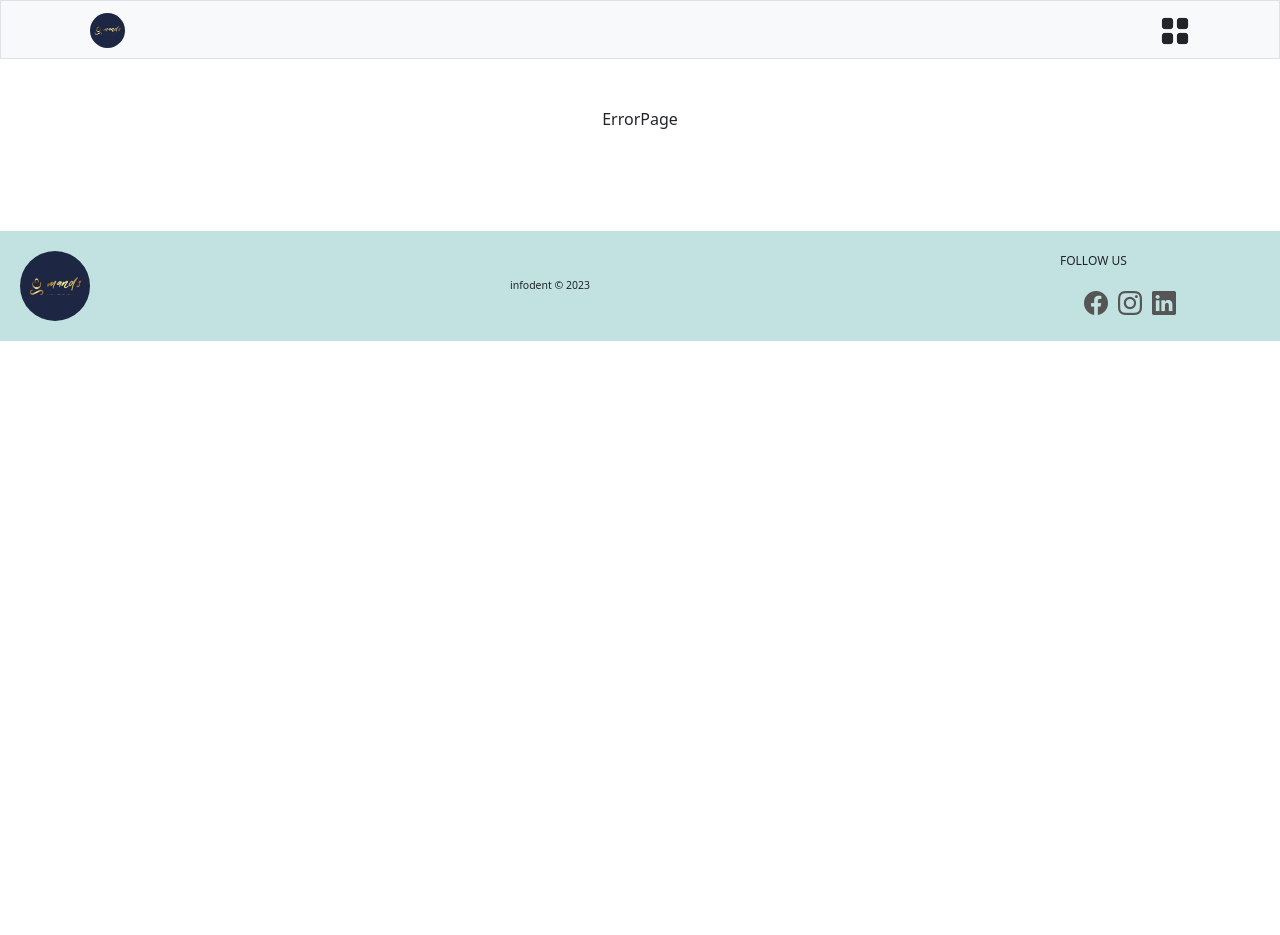
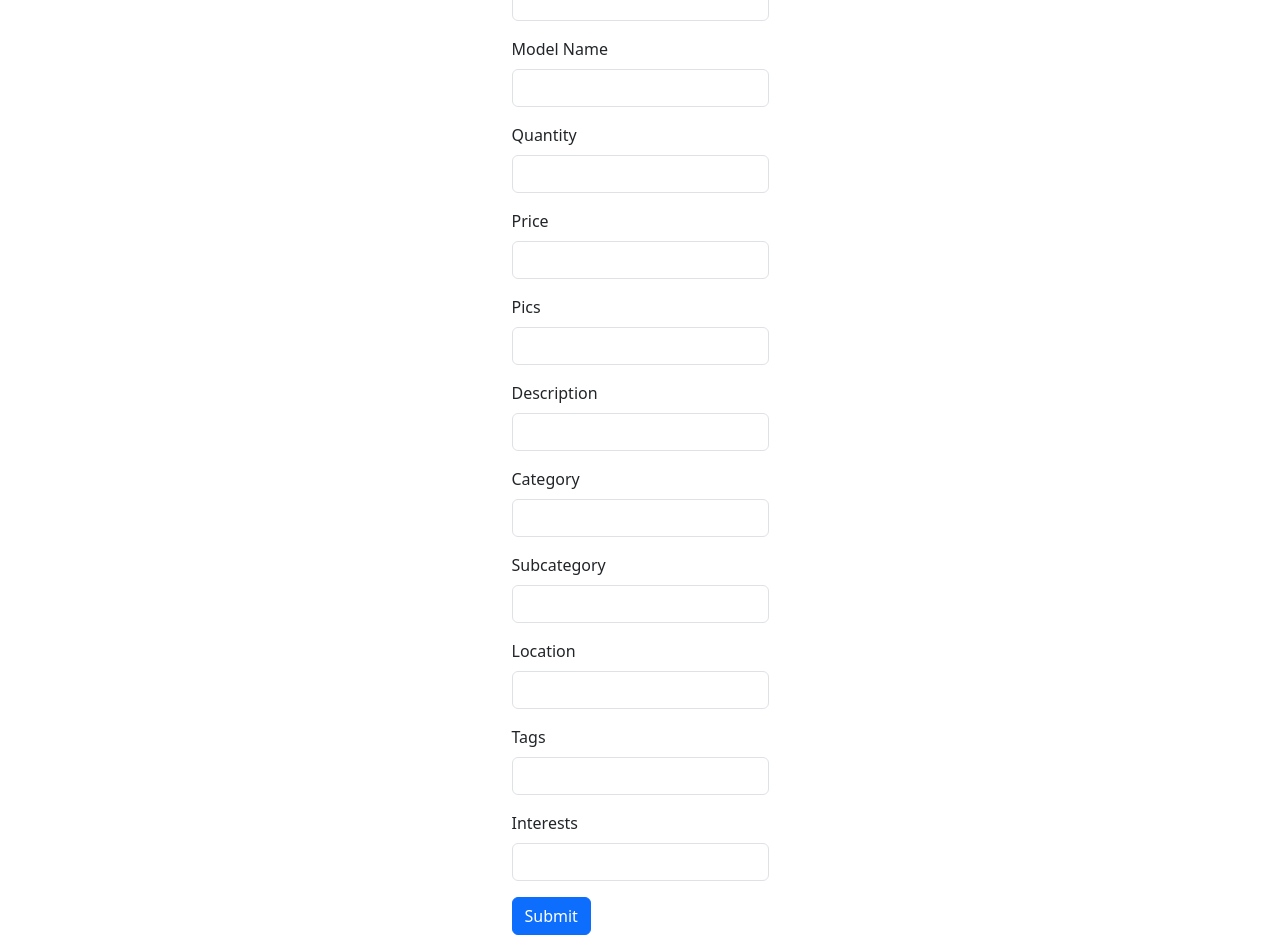
Before and after one commit to lucapipit/stocky_fe, a React (Create React App) app: page /formAnnouncement in a window 1280 px wide. Before the commit the page ends 800 px from the top, so only its background shows below. Built offline with nearby package versions, Linux system fonts and the light colour scheme.

Commit message:
modifiche

```diff
--- a/src/App.js
+++ b/src/App.js
@@ -17,7 +17,7 @@
       <Routes>
         <Route exact path="/" element={<HomePage />} />
         <Route path="/login" element={<LoginPage />} />
-        <Route path="/formAnnouncenent" element={<FormAnnouncement />} />
+        <Route path="/formAnnouncement" element={<FormAnnouncement />} />
         <Route path="/store" element={<StorePage />} />
         <Route path="/signin" element={<SigninPage />} />
         <Route path="/account" element={<AccountPage />} />
--- a/src/components/FormAnnouncement.jsx
+++ b/src/components/FormAnnouncement.jsx
@@ -47,7 +47,7 @@
 
 
   return (
-    <div className='d-flex align-content-center bg-secondary vh-100 '>
+    <div className='d-flex justify-content-center align-items-center   vh-100 '>
         <form onSubmit={handleCreateFormAnnouncement}>
            <div className="mb-3">
             <label htmlFor='ownwerId' className="form-label">Owner ID</label>
```
